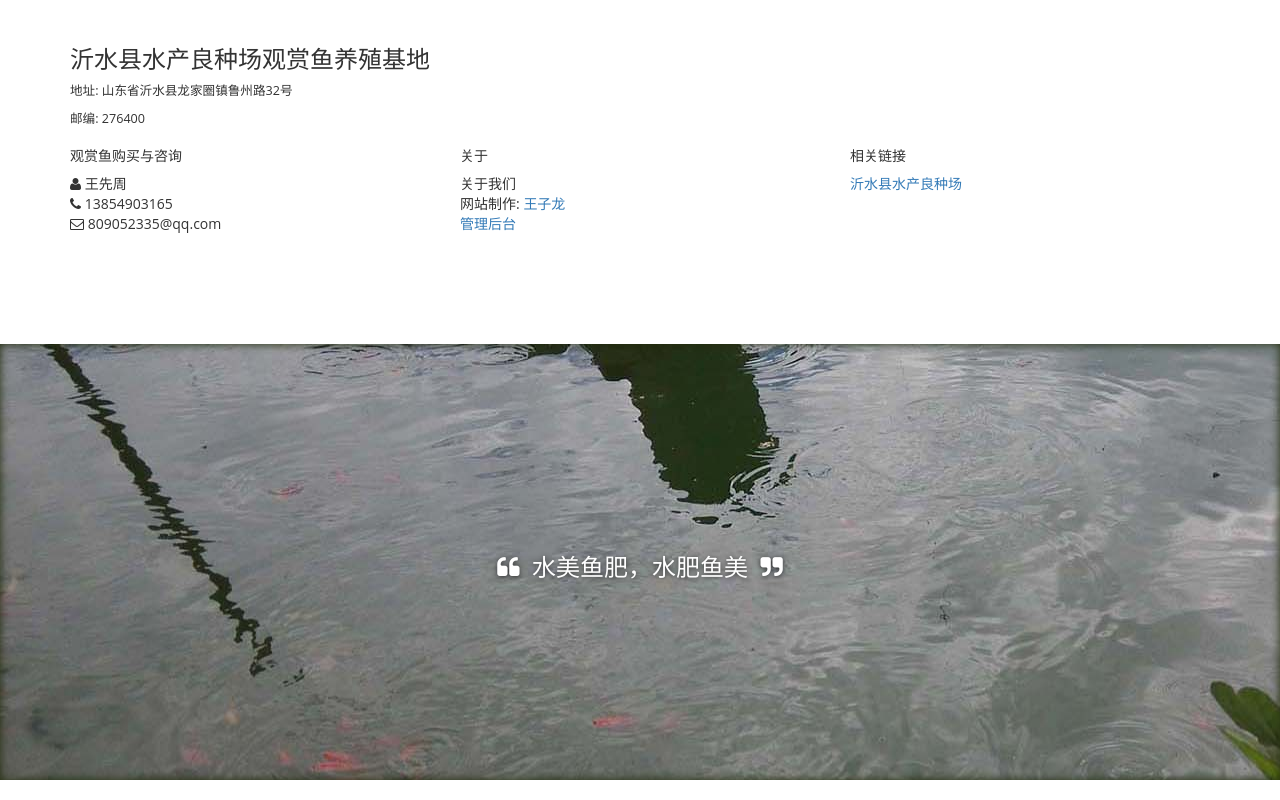
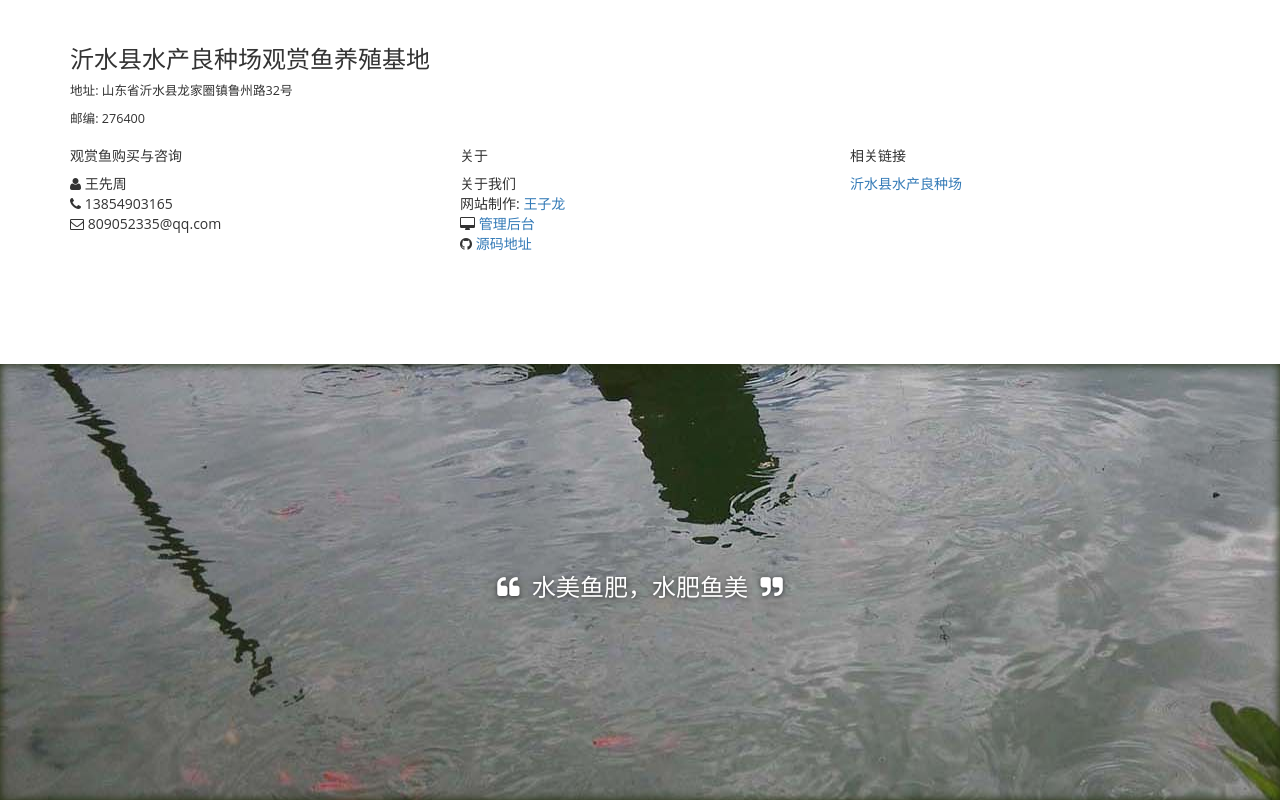
Before and after one commit to zilong-thu/fishfarm, a website: page views/index.html in a window 1280 px wide. Shown: the part 2915-3715 px from the top of the page. Drawn offline with nearby package versions, Linux system fonts and the light colour scheme; files that its build step writes are made by us from their sources.

Commit message:
add source code address

```diff
--- a/views/_widgets/footer.html
+++ b/views/_widgets/footer.html
@@ -24,7 +24,8 @@
       <ul class="list-unstyled">
         <li>关于我们</li>
         <li>网站制作: <a href="http://borninsummer.com" target="_blank">王子龙</a></li>
-        <li><a href="/login">管理后台</a></li>
+        <li><i class="fa fa-desktop"></i> <a href="/login">管理后台</a></li>
+        <li><i class="fa fa-github"></i> <a href="https://github.com/zilong-thu/fishfarm">源码地址</a></li>
       </ul>
     </div>
 
```
